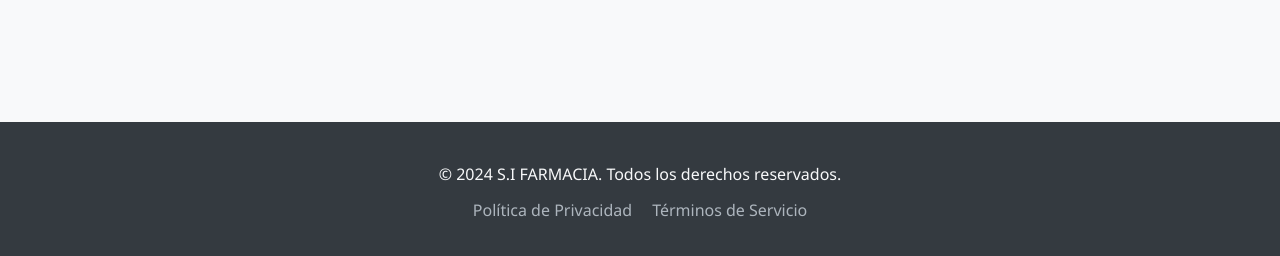
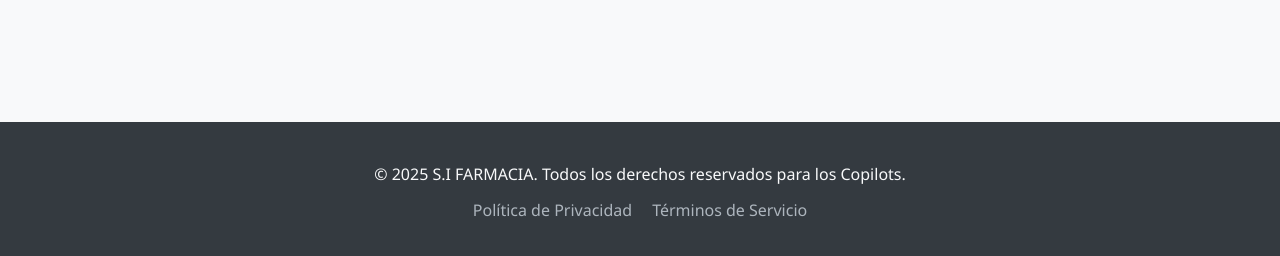
Before and after one commit to LosCopilot/Farmacia, a plain HTML site: page index.html in a window 1280 px wide. Shown: the part 560-816 px from the top of the page. Drawn offline with Linux system fonts and the light colour scheme; a script that the page names is missing.

Commit message:
version2

```diff
--- a/index.html
+++ b/index.html
@@ -72,7 +72,7 @@
 
     <footer>
         <div class="container">
-            <p>&copy; 2024 S.I FARMACIA. Todos los derechos reservados.</p>
+            <p>&copy; 2025 S.I FARMACIA. Todos los derechos reservados para los Copilots.</p>
             <ul>
                 <li><a href="#">Política de Privacidad</a></li>
                 <li><a href="#">Términos de Servicio</a></li>
```
